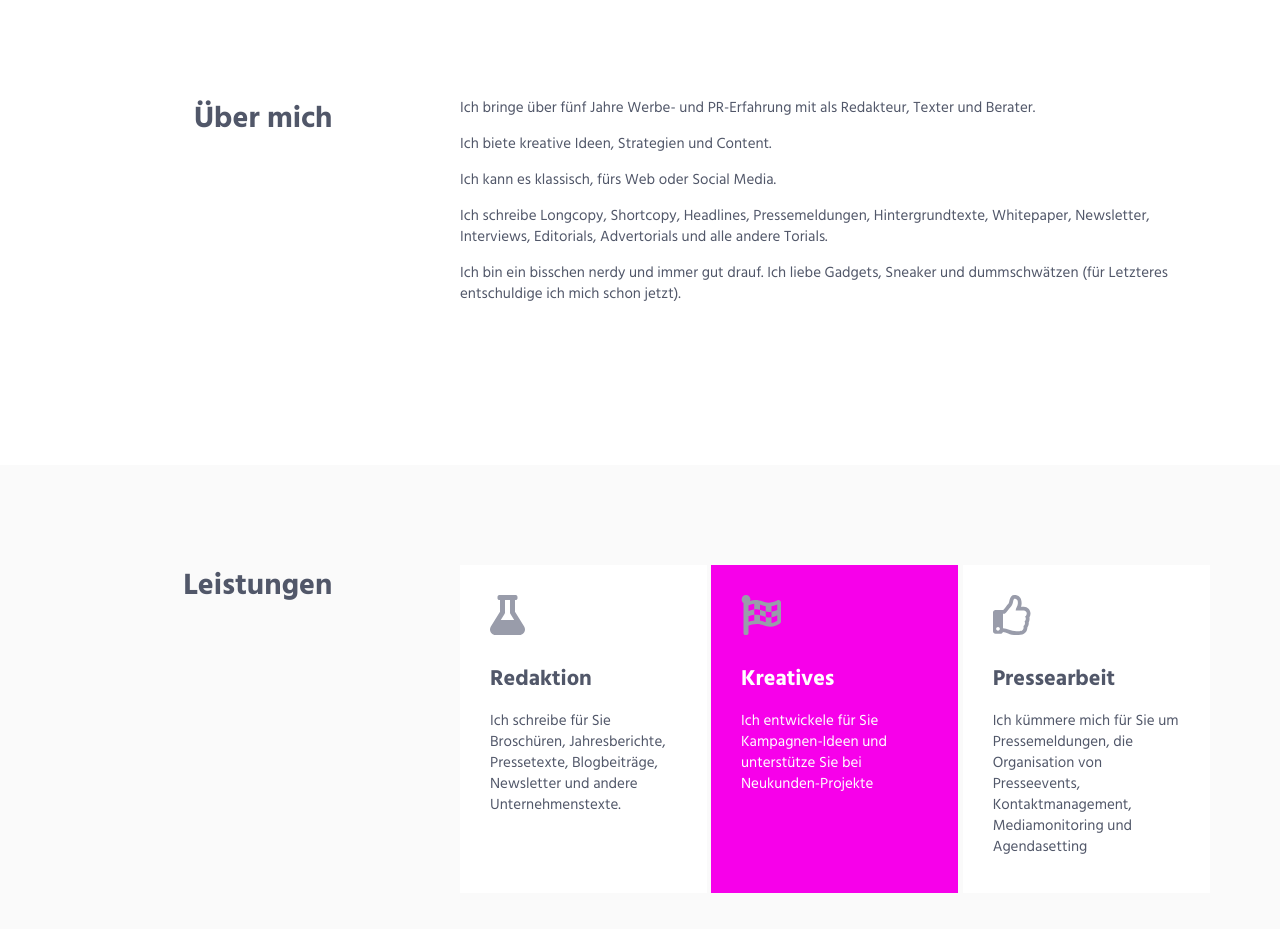
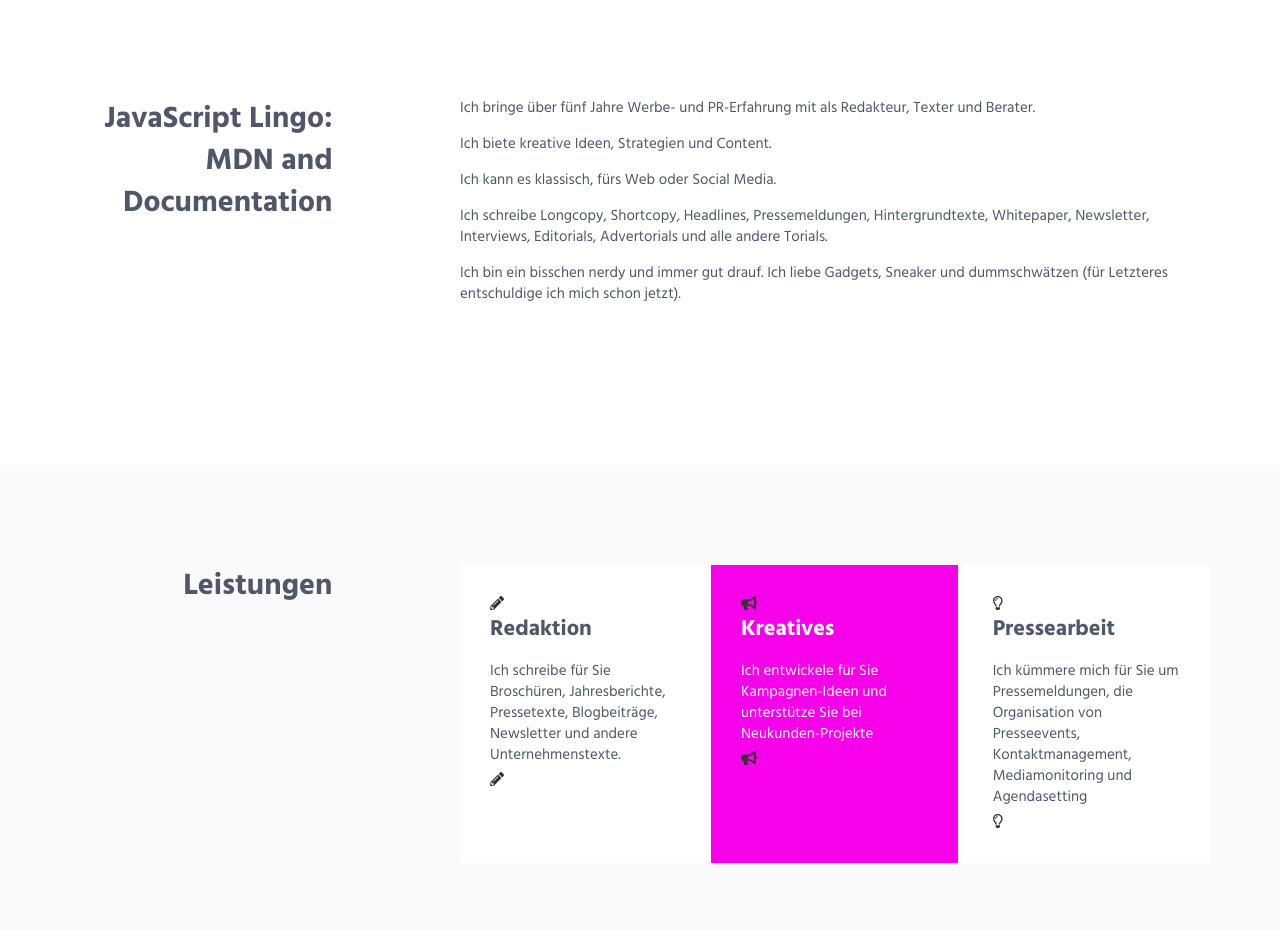
Before and after one commit to touray/dk, a plain HTML site: page HTML/index.html in a window 1280 px wide. Shown: the part 663-1592 px from the top of the page. Drawn offline with Linux system fonts and the light colour scheme.

Commit message:
change icon

```diff
--- a/HTML/css/layout-rtl.css
+++ b/HTML/css/layout-rtl.css
@@ -68,10 +68,6 @@
   color: #999caa;
   text-decoration: none;
 
-.icon-back {
-    font-size: 100px;
-
-}
 
 
 .link {
--- a/HTML/css/layout.css
+++ b/HTML/css/layout.css
@@ -1074,6 +1074,7 @@
 
 /*------------------------------------------------------------------
   	[Content]
+
 ------------------------------------------------------------------*/
 .content {
   padding-top: 40px;
--- a/HTML/index.html
+++ b/HTML/index.html
@@ -91,7 +91,7 @@
                 <div class="row">
                     <div class="col-sm-6">
                         <div class="promo-block-divider">
-                            <a href="impressum.html"><h1 class="promo-block-title">Deniz <br/> Karaca</h1></a>
+                            <a href="#"><h1 class="promo-block-title">Deniz <br/> Karaca</h1></a>
                             <p class="promo-block-text">Redaktion, Konzeption, PR-Beratung</p>
 
 
@@ -133,7 +133,7 @@
                 <div class="row">
                     <div class="col-sm-3 sm-margin-b-30">
                         <div class="text-right sm-text-left">
-                            <h2 class="margin-b-0">Über mich</h2>
+                            <h2 class="margin-b-0">JavaScript Lingo: MDN and Documentation</h2>
                             <p></p>
                         </div>
                     </div>
@@ -198,37 +198,42 @@
                                 <div class="col-md-4 md-margin-b-4">
                                     <div class="service" data-height="height">
                                         <div class="service-element">
-                                            <i class="service-icon fas fa-flask"></i>
+                                           <i class="fas fa-pencil-alt"></i>
                                         </div>
                                         <div class="service-info">
                                             <h3>Redaktion</h3>
                                             <p class="margin-b-5">Ich schreibe für Sie Broschüren, Jahresberichte, Pressetexte, Blogbeiträge, Newsletter und andere Unternehmenstexte.</p>
                                         </div>
-                                        <a href="#" class="content-wrapper-link"></a>
+                                       <!-- <a href="#" class="content-wrapper-link"></a>-->
+                                           <i class="fas fa-pencil-alt"></i>
                                     </div>
                                 </div>
                                 <div class="col-md-4 md-margin-b-4">
                                     <div class="service bg-color-base wow zoomIn" data-height="height" data-wow-duration=".3" data-wow-delay=".1s">
                                         <div class="service-element">
-                                            <i class="service-icon fas fa-flag-checkered"></i>
+                                           <!-- <i class="service-icon fas fa-flag-checkered"></i>-->
+                                           <i class="fas fa-bullhorn"></i>
                                         </div>
                                         <div class="service-info">
                                             <h3 class="color-white">Kreatives</h3>
                                             <p class="color-white margin-b-5">Ich entwickele für Sie Kampagnen-Ideen und unterstütze Sie bei Neukunden-Projekte</p>
                                         </div>
-                                        <a href="#" class="content-wrapper-link"></a>
+                                       <i class="fas fa-bullhorn"></i>
                                     </div>
                                 </div>
                                 <div class="col-md-4">
                                     <div class="service" data-height="height">
                                         <div class="service-element">
-                                            <i class="service-icon far fa-thumbs-up"></i>
+                                           <!-- <i class="service-icon far fa-thumbs-up"></i>-->
+                                           <i class="far fa-lightbulb"></i>
                                         </div>
                                         <div class="service-info">
                                             <h3>Pressearbeit</h3>
                                             <p class="margin-b-5">Ich kümmere mich für Sie um Pressemeldungen, die Organisation von Presseevents, Kontaktmanagement, Mediamonitoring und Agendasetting</p>
                                         </div>
-                                        <a href="#" class="content-wrapper-link"></a>
+                                        <!--<a href="#" class="content-wrapper-link"></a>-->
+                                        <i class="far fa-lightbulb"></i>
+
                                     </div>
                                 </div>
                             </div>
@@ -265,7 +270,7 @@
                                         <div class="work-popup-content">
                                             <a href="javascript:void(0);" class="work-popup-close">Hide</a>
                                             <div class="margin-b-30">
-                                                <h3 class="margin-b-5">Oliver Schrott</h3>
+                                                <h3 class="margin-b-5">deniz keraca</h3>
                                                 <span>Clean &amp; Minimalistic Design</span>
                                             </div>
                                             <div class="row">
@@ -435,7 +440,7 @@
                     </div>
                     <div class="col-xs-6 text-right sm-text-left">
                         <p class="margin-b-0">© Copyright 2018 <strong>Deniz Karaca</strong> | <a href="impressum.html" target="_blank">Impressum</a></p>
-                        <i class="fas fa-hand-point-right"></i> <a href="impressum.html" target="_blank">Impressum</a>
+
 
                     </div>
                 </div>
```
Also changed, not shown: HTML/impressum.html (+4 -17 lines).
